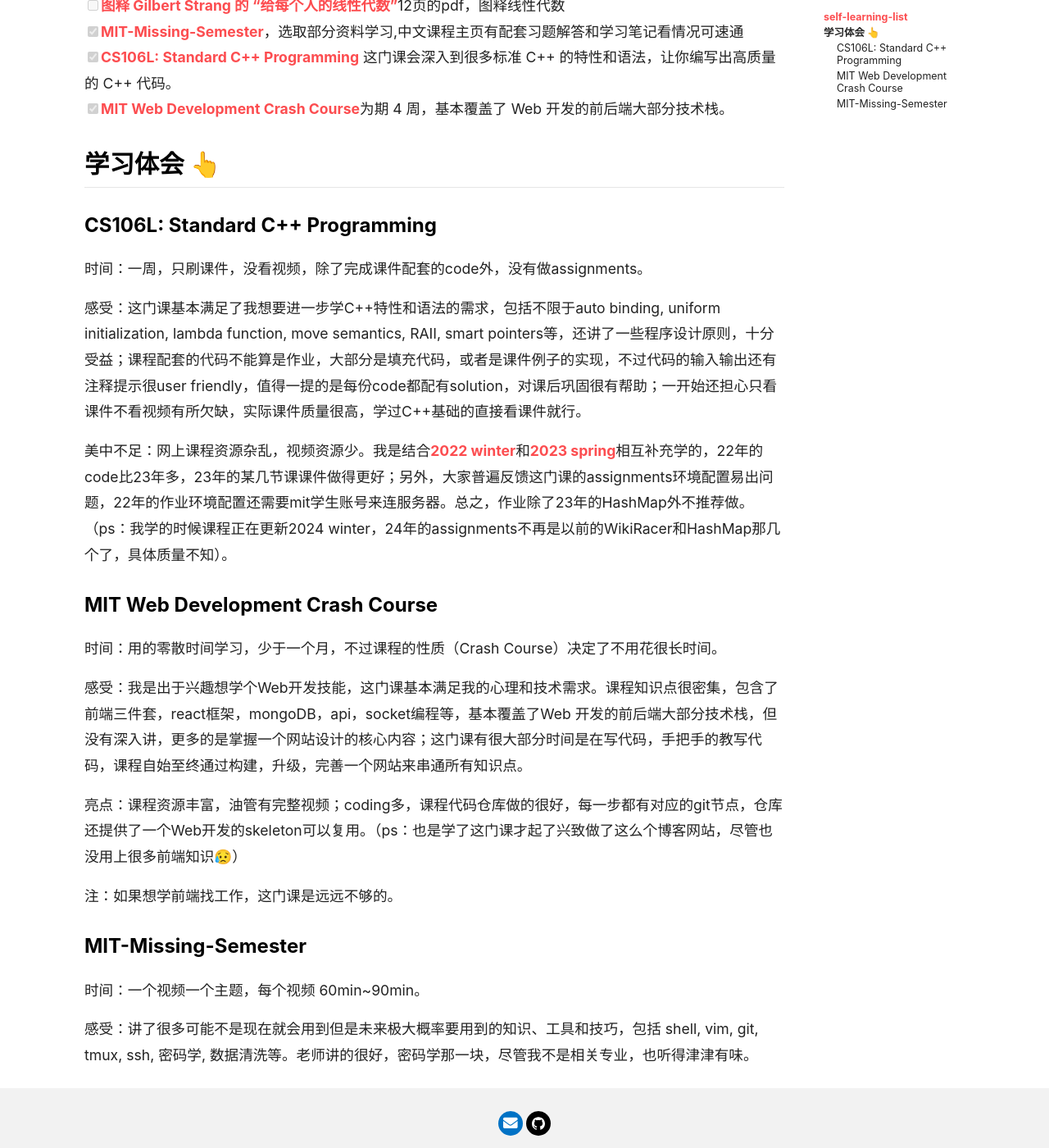
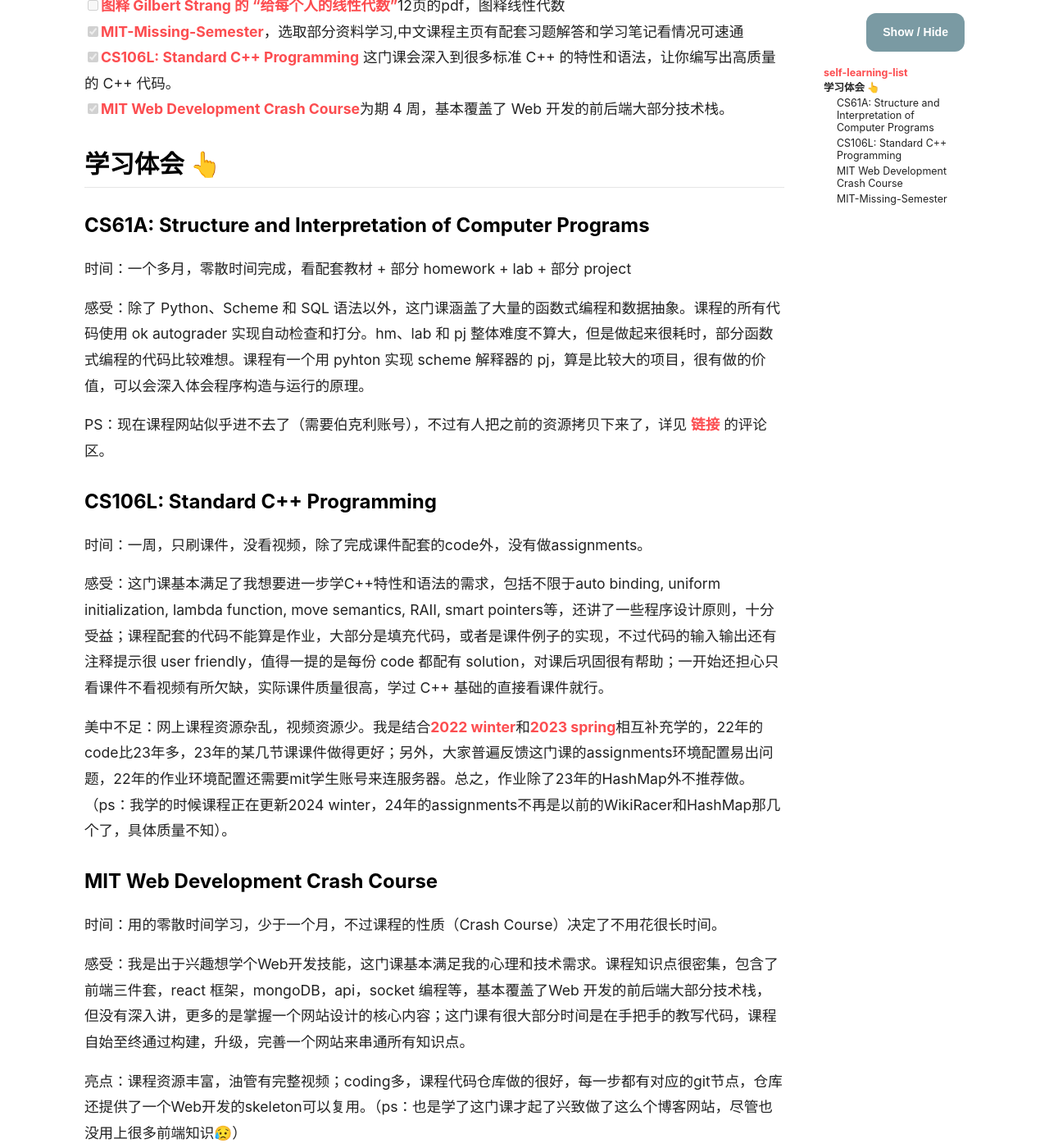
Before and after one commit to fangxuehouwuming/fangxuehouwuming.github.io, a Jekyll site: the page built from blog/todo.md, in a window 1280 px wide and 1400 px high, scrolled down 930 px. Shown: the whole window at 82% size. Built offline with Jekyll 4.4.1, drawn with Linux system fonts in a browser that asks for light colours; nearby versions of some CDN libraries; comment, search, counter and statistics services are not loaded.

Commit message:
update todo

```diff
--- a/blog/todo.md
+++ b/blog/todo.md
@@ -23,17 +23,24 @@
 - [x] [MIT Web Development Crash Course](https://csdiy.wiki/Web%E5%BC%80%E5%8F%91/mitweb/)为期 4 周，基本覆盖了 Web 开发的前后端大部分技术栈。
 
 ## 学习体会 👆
+### CS61A: Structure and Interpretation of Computer Programs
+时间：一个多月，零散时间完成，看配套教材 + 部分 homework  + lab + 部分 project
+
+感受：除了 Python、Scheme 和 SQL 语法以外，这门课涵盖了大量的函数式编程和数据抽象。课程的所有代码使用 ok autograder 实现自动检查和打分。hm、lab 和 pj 整体难度不算大，但是做起来很耗时，部分函数式编程的代码比较难想。课程有一个用 pyhton 实现 scheme 解释器的 pj，算是比较大的项目，很有做的价值，可以会深入体会程序构造与运行的原理。
+
+PS：现在课程网站似乎进不去了（需要伯克利账号），不过有人把之前的资源拷贝下来了，详见 [链接](https://csdiy.wiki/%E7%BC%96%E7%A8%8B%E5%85%A5%E9%97%A8/Python/CS61A/?h=cs61a#_1) 的评论区。
+
 ### CS106L: Standard C++ Programming
 时间：一周，只刷课件，没看视频，除了完成课件配套的code外，没有做assignments。
 
-感受：这门课基本满足了我想要进一步学C++特性和语法的需求，包括不限于auto binding, uniform initialization, lambda function, move semantics, RAII, smart pointers等，还讲了一些程序设计原则，十分受益；课程配套的代码不能算是作业，大部分是填充代码，或者是课件例子的实现，不过代码的输入输出还有注释提示很user friendly，值得一提的是每份code都配有solution，对课后巩固很有帮助；一开始还担心只看课件不看视频有所欠缺，实际课件质量很高，学过C++基础的直接看课件就行。
+感受：这门课基本满足了我想要进一步学C++特性和语法的需求，包括不限于auto binding, uniform initialization, lambda function, move semantics, RAII, smart pointers等，还讲了一些程序设计原则，十分受益；课程配套的代码不能算是作业，大部分是填充代码，或者是课件例子的实现，不过代码的输入输出还有注释提示很 user friendly，值得一提的是每份 code 都配有 solution，对课后巩固很有帮助；一开始还担心只看课件不看视频有所欠缺，实际课件质量很高，学过 C++ 基础的直接看课件就行。
 
 美中不足：网上课程资源杂乱，视频资源少。我是结合[2022 winter](https://web.stanford.edu/class/archive/cs/cs106l/cs106l.1224/index.html)和[2023 spring](https://web.stanford.edu/class/archive/cs/cs106l/cs106l.1236/index.html)相互补充学的，22年的code比23年多，23年的某几节课课件做得更好；另外，大家普遍反馈这门课的assignments环境配置易出问题，22年的作业环境配置还需要mit学生账号来连服务器。总之，作业除了23年的HashMap外不推荐做。（ps：我学的时候课程正在更新2024 winter，24年的assignments不再是以前的WikiRacer和HashMap那几个了，具体质量不知）。
 
 ### MIT Web Development Crash Course
 时间：用的零散时间学习，少于一个月，不过课程的性质（Crash Course）决定了不用花很长时间。
 
-感受：我是出于兴趣想学个Web开发技能，这门课基本满足我的心理和技术需求。课程知识点很密集，包含了前端三件套，react框架，mongoDB，api，socket编程等，基本覆盖了Web 开发的前后端大部分技术栈，但没有深入讲，更多的是掌握一个网站设计的核心内容；这门课有很大部分时间是在写代码，手把手的教写代码，课程自始至终通过构建，升级，完善一个网站来串通所有知识点。
+感受：我是出于兴趣想学个Web开发技能，这门课基本满足我的心理和技术需求。课程知识点很密集，包含了前端三件套，react 框架，mongoDB，api，socket 编程等，基本覆盖了Web 开发的前后端大部分技术栈，但没有深入讲，更多的是掌握一个网站设计的核心内容；这门课有很大部分时间是在手把手的教写代码，课程自始至终通过构建，升级，完善一个网站来串通所有知识点。
 
 亮点：课程资源丰富，油管有完整视频；coding多，课程代码仓库做的很好，每一步都有对应的git节点，仓库还提供了一个Web开发的skeleton可以复用。（ps：也是学了这门课才起了兴致做了这么个博客网站，尽管也没用上很多前端知识😥）
 
```
